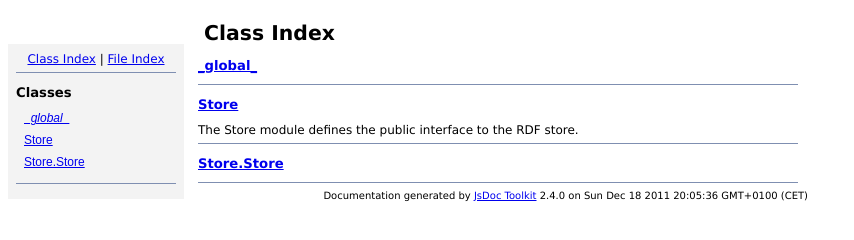
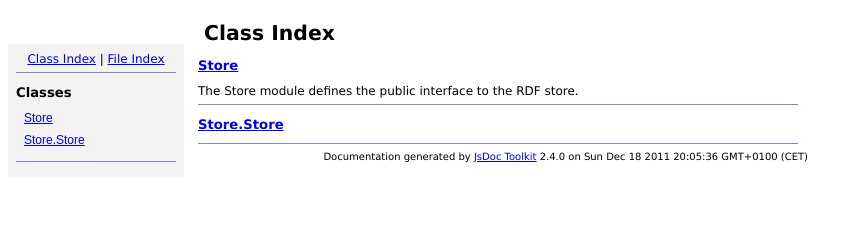
Before and after one commit to antoniogarrote/rdfstore-js, a plain HTML site: page doc/index.html in a window 1280 px wide. Shown: the whole page, without its empty margins (0-854 px from the left). Drawn offline with Linux system fonts and the light colour scheme.

Commit message:
more fixes

```diff
--- a/doc/index.html
+++ b/doc/index.html
@@ -184,8 +184,6 @@ ul.inheritsList
 <h2>Classes</h2>
 <ul class="classList">
 
-	<li><i><a href="symbols/_global_.html">_global_</a></i></li>
-
 	<li><a href="symbols/Store.html">Store</a></li>
 
 	<li><a href="symbols/Store.Store.html">Store.Store</a></li>
@@ -197,12 +195,6 @@ ul.inheritsList
 		<div id="content">
 			<h1 class="classTitle">Class Index</h1>
 
-
-			<div>
-				<h2><a href="symbols/_global_.html">_global_</a></h2>
-
-			</div>
-			<hr />
 
 			<div>
 				<h2><a href="symbols/Store.html">Store</a></h2>
```
Also changed, not shown: index.html (+3 -3 lines).
